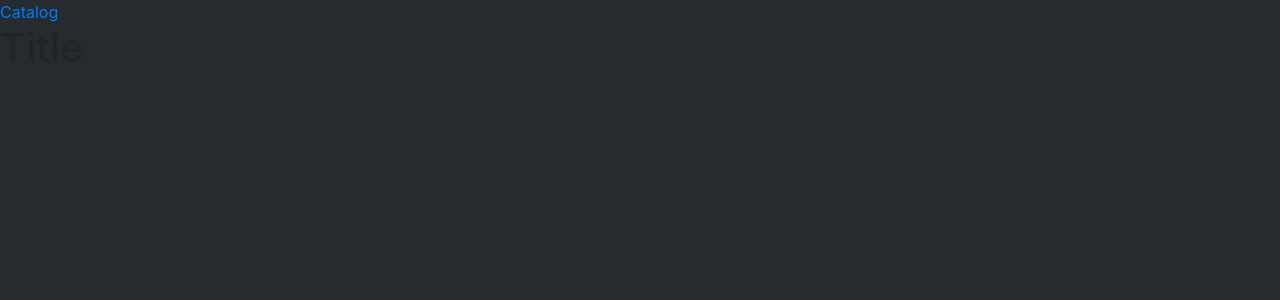
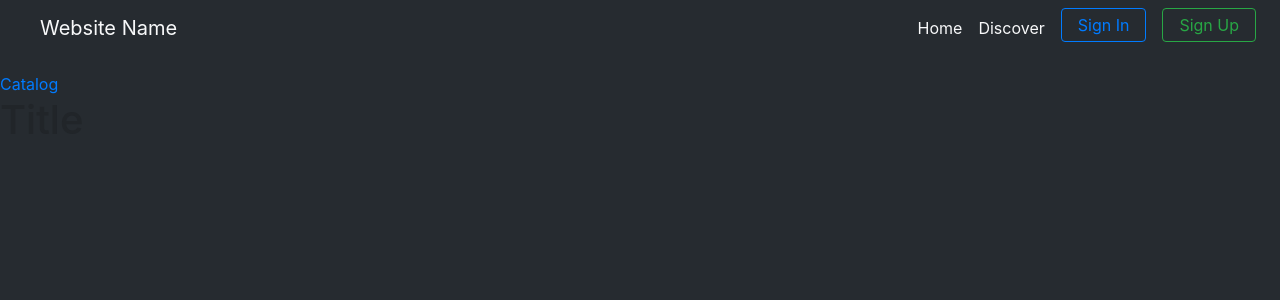
Before and after one commit to ZarryMyles/Genesis_training, a React (Create React App) app: page / in a window 1280 px wide. Shown: the top 300 px of the page. Built offline with nearby package versions, Linux system fonts and the light colour scheme.

Commit message:
reverting

```diff
--- a/src/App.js
+++ b/src/App.js
@@ -1,14 +1,11 @@
 import "./App.css";
 import React, { Component, Fragment } from "react";
+// Other components
+import Navbar from "./component/Navbar/Navbar";
 import Homepage from "./component/homepage/homepage";
 import Catalog from "./component/Catalog/catalog";
 import "bootstrap/dist/css/bootstrap.min.css";
-import {
-  BrowserRouter as Router,
-  Route,
-  Switch,
-  Link
-} from "react-router-dom";
+import { BrowserRouter as Router, Route, Switch, Link } from "react-router-dom";
 
 function App() {
   return (
@@ -19,20 +16,20 @@ function App() {
           <Route path="/catalog" component={cat} />
         </Switch>
       </div>
-      </Router>
-    )
+    </Router>
+  );
 }
 const homep = () => (
   <Fragment>
+    <Navbar />
     <Homepage />
   </Fragment>
 );
 const cat = () => (
   <Fragment>
+    <Navbar />
     <Catalog />
   </Fragment>
 );
 
-
-
 export default App;
--- a/src/component/Catalog/catalog.css
+++ b/src/component/Catalog/catalog.css
@@ -65,13 +65,12 @@ Link {
 }
 @keyframes webscreenproject {
   0% {
-    transform: rotateX(-49deg) rotateY(-39deg) rotateZ(-21deg);
+    transform: scale(0) rotateX(-49deg) rotateY(-39deg) rotateZ(-21deg);
     transform-origin: 44% 43% -490px;
     height: 50px;
-    opacity: 0%;
   }
   100% {
-    transform: rotateX(-45deg) rotateY(-30deg) rotateZ(-21deg);
+    transform: scale(1) rotateX(-45deg) rotateY(-30deg) rotateZ(-21deg);
     transform-origin: 50% 50% 0px;
     opacity: 100%;
   }
--- a/src/component/Catalog/catalog.js
+++ b/src/component/Catalog/catalog.js
@@ -11,59 +11,7 @@ export default function catalog() {
   return (
     <Router>
       <div>
-        <div id="catelog-home">
-          <div id="catalog-header ">
-            <nav class="navbar navbar-expand-lg fixed-top">
-              <a class="navbar-brand text-light ml-4" href="/">
-                Website Name
-              </a>
-              <button
-                class="navbar-toggler "
-                type="button"
-                data-bs-toggle="collapse"
-                data-bs-target="#navbarSupportedContent"
-                aria-controls="navbarSupportedContent"
-                aria-expanded="false"
-                aria-label="Toggle navigation"
-              >
-                <span class="navbar-toggler-icon-light"></span>
-              </button>
-
-              <div class="collapse navbar-collapse" id="navbarSupportedContent">
-                <ul class="navbar-nav ml-auto topnav">
-                  <li class="nav-item ">
-                    <Link to="/catalog" class="nav-link text-light" href="#">
-                      Home
-                    </Link>
-                  </li>
-                  <li class="nav-item">
-                    <a class="nav-link text-light" href="#catelog-browse">
-                      Discover
-                    </a>
-                  </li>
-                  <li class="nav-item">
-                    <a
-                      class="nav-link btn btn-outline-primary  mx-2 px-3 py-1"
-                      type="button"
-                      href="#"
-                    >
-                      Sign In
-                    </a>
-                  </li>
-                  <li class="nav-item">
-                    <a
-                      class="nav-link  btn btn-outline-success mx-2 px-3 py-1"
-                      type="button"
-                      href="#"
-                    >
-                      Sign Up
-                    </a>
-                  </li>
-                </ul>
-              </div>
-            </nav>
-          </div>
-        </div>
+        <div id="catelog-home"></div>
       </div>
       <Switch>
         <Route path="/catalog" exact component={CatelogBrowse} />
--- /dev/null
+++ b/src/component/Navbar/Navbar.js
@@ -0,0 +1,59 @@
+import React from "react";
+import { Link } from "react-router-dom";
+export default function navbar() {
+  return (
+    <div>
+      <div id="catalog-header ">
+        <nav class="navbar navbar-expand-lg fixed-top">
+          <a class="navbar-brand text-light ml-4" href="/">
+            Website Name
+          </a>
+          <button
+            class="navbar-toggler "
+            type="button"
+            data-bs-toggle="collapse"
+            data-bs-target="#navbarSupportedContent"
+            aria-controls="navbarSupportedContent"
+            aria-expanded="false"
+            aria-label="Toggle navigation"
+          >
+            <span class="navbar-toggler-icon-light"></span>
+          </button>
+
+          <div class="collapse navbar-collapse" id="navbarSupportedContent">
+            <ul class="navbar-nav ml-auto topnav">
+              <li class="nav-item ">
+                <Link to="/catalog" class="nav-link text-light" href="#">
+                  Home
+                </Link>
+              </li>
+              <li class="nav-item">
+                <a class="nav-link text-light" href="#catelog-browse">
+                  Discover
+                </a>
+              </li>
+              <li class="nav-item">
+                <a
+                  class="nav-link btn btn-outline-primary  mx-2 px-3 py-1"
+                  type="button"
+                  href="#"
+                >
+                  Sign In
+                </a>
+              </li>
+              <li class="nav-item">
+                <a
+                  class="nav-link  btn btn-outline-success mx-2 px-3 py-1"
+                  type="button"
+                  href="#"
+                >
+                  Sign Up
+                </a>
+              </li>
+            </ul>
+          </div>
+        </nav>
+      </div>
+    </div>
+  );
+}
--- a/src/component/homepage/homepage.js
+++ b/src/component/homepage/homepage.js
@@ -1,10 +1,10 @@
 import React from "react";
 import Catalog from "../Catalog/catalog";
-import {Link} from "react-router-dom";
+import { Link } from "react-router-dom";
 
 export default function homepage() {
   return (
-    <div>
+    <div className="mt-5 pt-4">
       <Link to="/catalog">Catalog</Link>
       <h1>Title</h1>
     </div>
```
Also changed, not shown: src/component/Catalog/web11.png (deleted), src/component/homepage/homepage.css (added).
